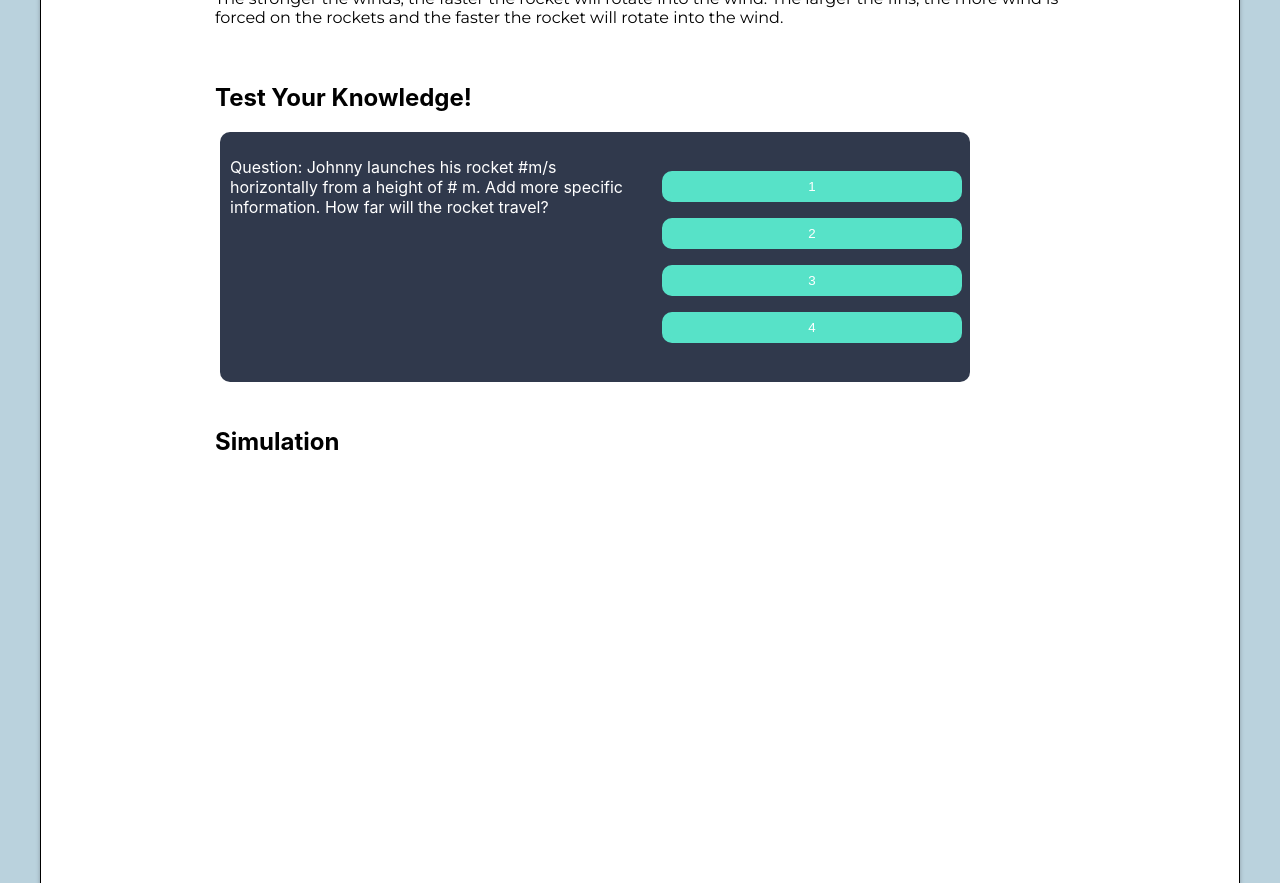
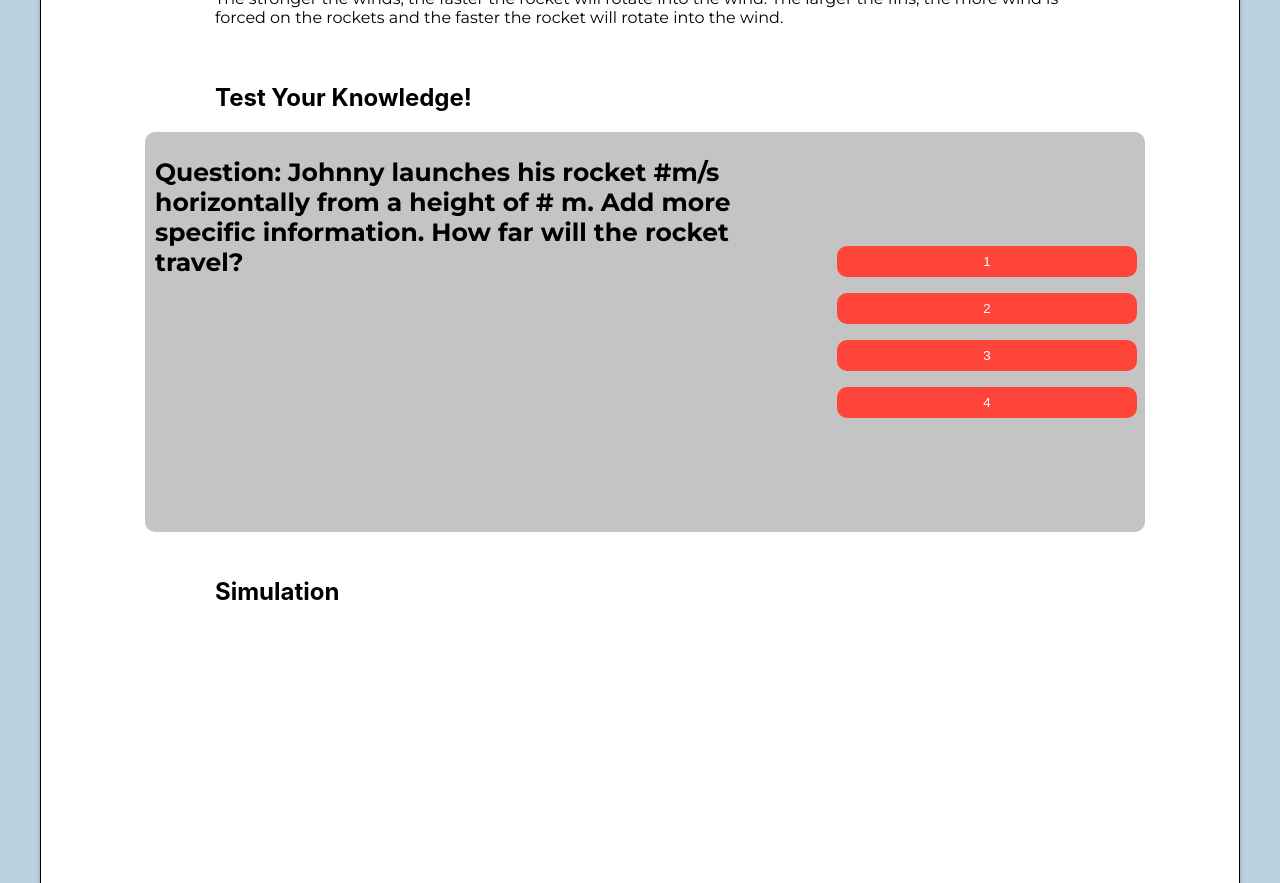
Before and after one commit to autrydev/rocket_react_page, a React (Create React App) app: page / in a window 1280 px wide. Shown: the part 1040-1923 px from the top of the page. Built offline with nearby package versions, Linux system fonts and the light colour scheme.

Commit message:
Editing Content CSS
Editing Content CSS

```diff
--- a/src/Components/EducationalContent.js
+++ b/src/Components/EducationalContent.js
@@ -122,7 +122,6 @@ function EduContent() {
 
             {/* Educational Content */}
             <div
-
                 style={{
                     marginLeft: 150,
                     marginRight: 150
@@ -162,12 +161,33 @@ function EduContent() {
                      wind is forced on the rockets and the faster the rocket will rotate into the wind.
                 </p>
                 <br/>
+            </div>
 
+            <div
+                style={{
+                    marginLeft: 150,
+                    marginRight: 150
+                }}
+            >
                 <h2 className="header-font" ref = {quizRef}>Test Your Knowledge!</h2>
+            </div>
+
+            <div
+                style={{
+                    marginLeft: 75
+                }}
+            >
                 {/* Quiz */}
                 <Quiz/>
                 <br/>
+            </div>
 
+            <div
+                style={{
+                    marginLeft: 150,
+                    marginRight: 150
+                }}
+            >
                 <h2 className="header-font" ref = {simRef}>Simulation</h2>
                 {/* Simulation App */}
                 <br/>
--- a/src/Components/Quiz.css
+++ b/src/Components/Quiz.css
@@ -1,12 +1,12 @@
 .Quiz-app{
-    background-color: #30394C;
+    background-color: #C4C4C4;
     border-radius: 10px;
     margin:5px;
     display: flex;
-    width:750px;
+    width:1000px;
     justify-content: space-between;
-   color: white;
-   height:250px
+    color: #000000;
+    height:400px
 }
 .Quiz-Options{
     display: flex;
@@ -14,53 +14,59 @@
     align-items: center;
     flex-direction: column;
     text-align: center;
-
+    font-family: 'Montserrat', sans-serif;
 }
 .Quiz-Question{
+    font-size: 25px;
     border-radius: 10px;
     margin: 10px;
     margin-top: 25px;
-
+    font-family: 'Montserrat', sans-serif;
+    font-weight: 700;
 }
 .Quiz-QuestionExplain-correct{
-    font-size: 10px;
-    color: rgb(131, 255, 131)
+    font-size: 25px;
+    color: rgb(131, 255, 131);
+    font-family: 'Montserrat', sans-serif;
+    font-weight: 600;
 }
 .Quiz-QuestionExplain-wrong{
-    font-size: 10px;
-    color: rgb(255, 131, 131)
+    font-size: 25px;
+    color: rgb(255, 131, 131);
+    font-family: 'Montserrat', sans-serif;
+    font-weight: 600;
 }
 
 .Quiz-buttons  {
     color: white;
     cursor: pointer;
-    background-color: #57e2c8;
+    background-color: #FF443A;
     border-radius: 10px;
     margin: 8px;
     padding: 3px;
     width: 300px;
     height: auto;
     align-items: center;
-    border: 5px solid #57e2c8;
+    border: 5px solid #FF443A;
 }
 .Next-button{
 
     color: white;
     cursor: pointer;
-    background-color: #57e2c8;
+    background-color: #BAD2DD;
     border-radius: 10px;
     margin: 10px;
     padding: 3px;
     width: 200px;
     height: 30px;
     align-items: right;
-    border: 5px solid #57e2c8;
+    border: 5px solid #BAD2DD;
 }
 button.Quiz-buttons:hover{
-    background-color: #57e2c8;
+    background-color: #BAD2DD;
     border: 5px solid       #ffffff;
 }
 button.Quiz-buttons:focus{
-    background-color: #57e2c8;
+    background-color: #BAD2DD;
     border: 5px solid       #ffffff;
 }
```
